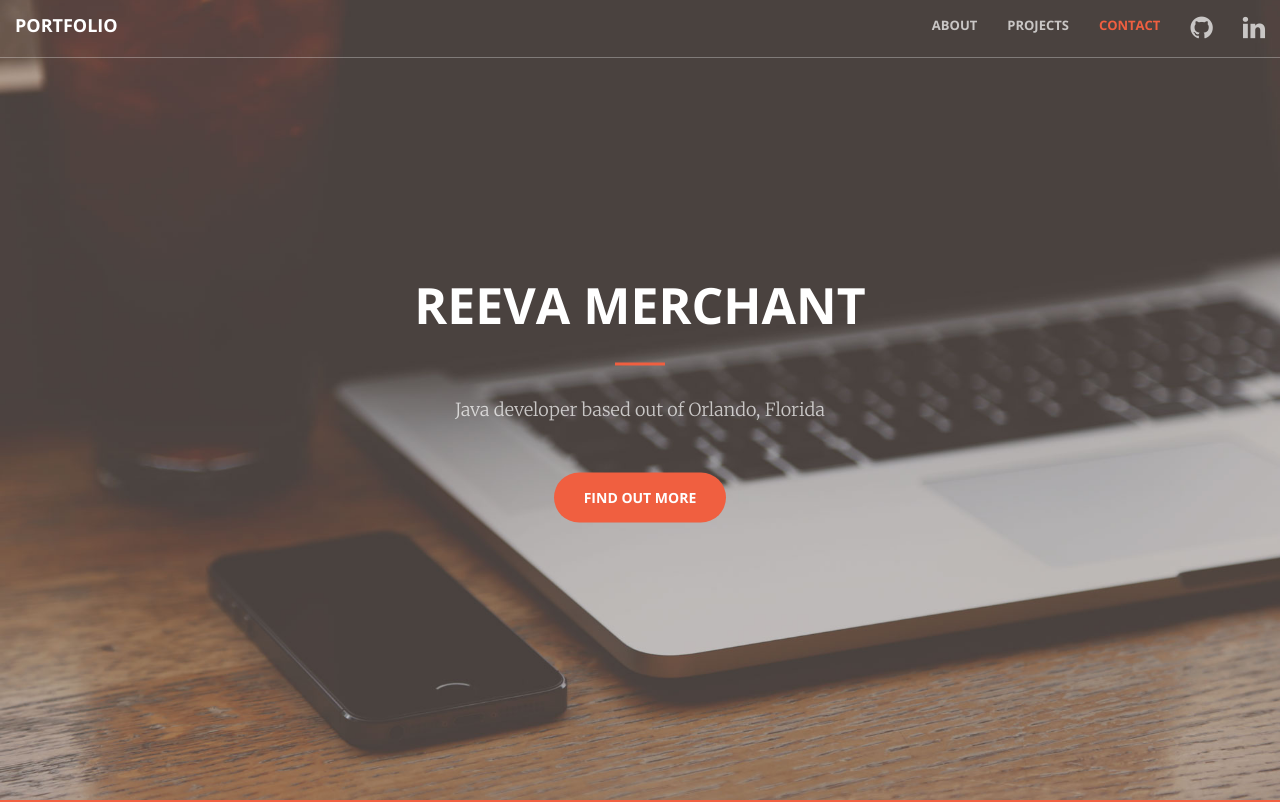
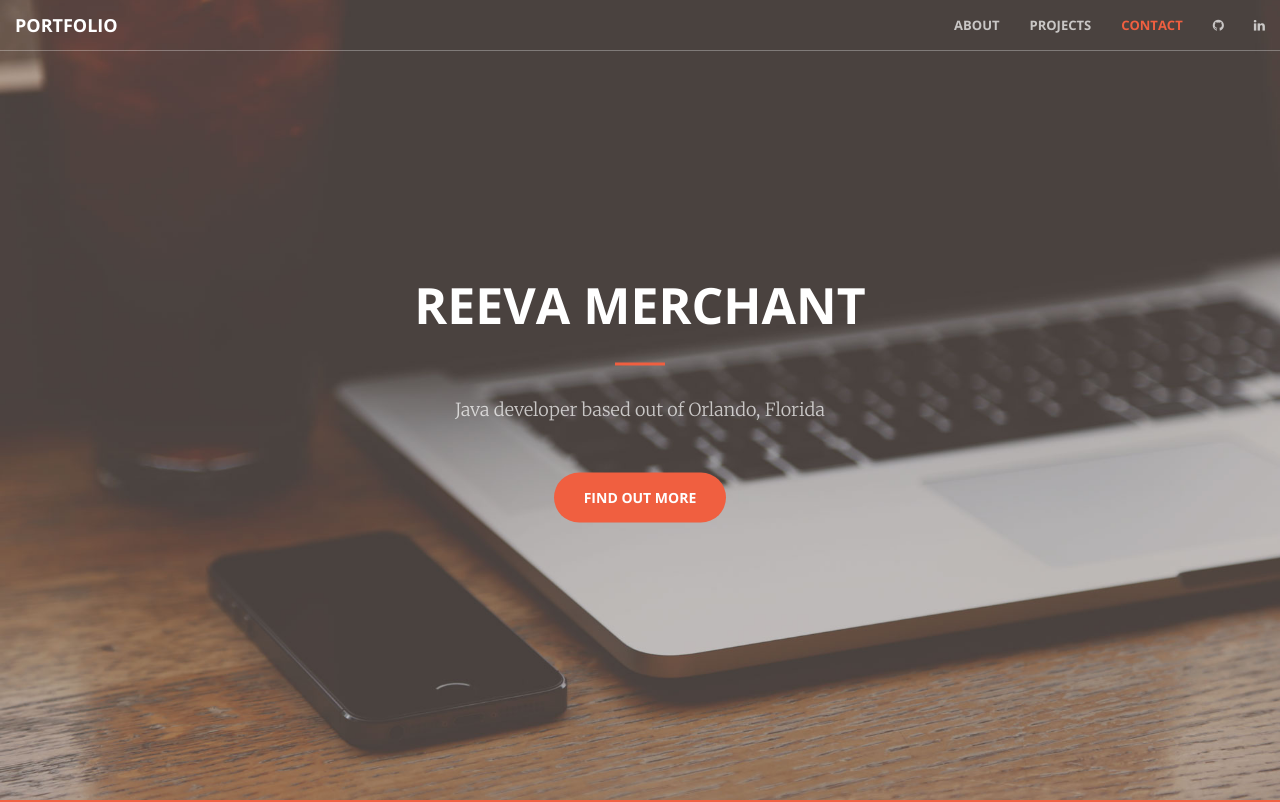
Before and after one commit to rm6718/rm67.18.github.io, a website: page index.html in a window 1280 px wide. Shown: the top 802 px of the page. Drawn offline with nearby package versions, Linux system fonts and the light colour scheme.

Commit message:
header contacts

```diff
--- a/index.html
+++ b/index.html
@@ -64,10 +64,10 @@
                         <a class="page-scroll" href="#contact">Contact</a>
                     </li>
                     <li>
-                        <a href="https://github.com/rm6718"><i class="fa fa-github fa-2x sr-contact"></i></a>
+                        <a href="https://github.com/rm6718"><i class="fa fa-github fa-1x sr-contact"></i></a>
                     </li>
                     <li>
-                        <a href="https://www.linkedin.com/in/reeva-merchant-95487a130"><i class="fa fa-linkedin fa-2x sr-contact"></i></a>
+                        <a href="https://www.linkedin.com/in/reeva-merchant-95487a130"><i class="fa fa-linkedin fa-1x sr-contact"></i></a>
                     </li>
                 </ul>
             </div>
```
